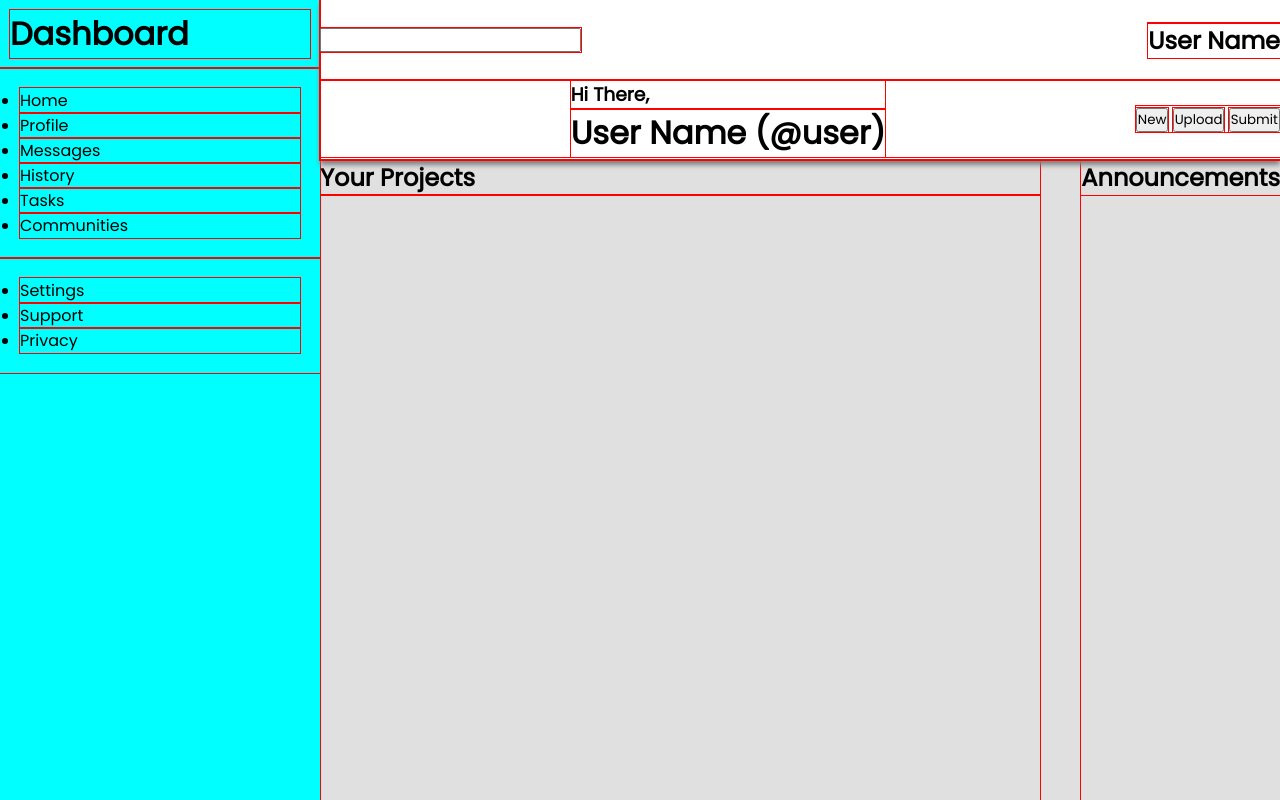
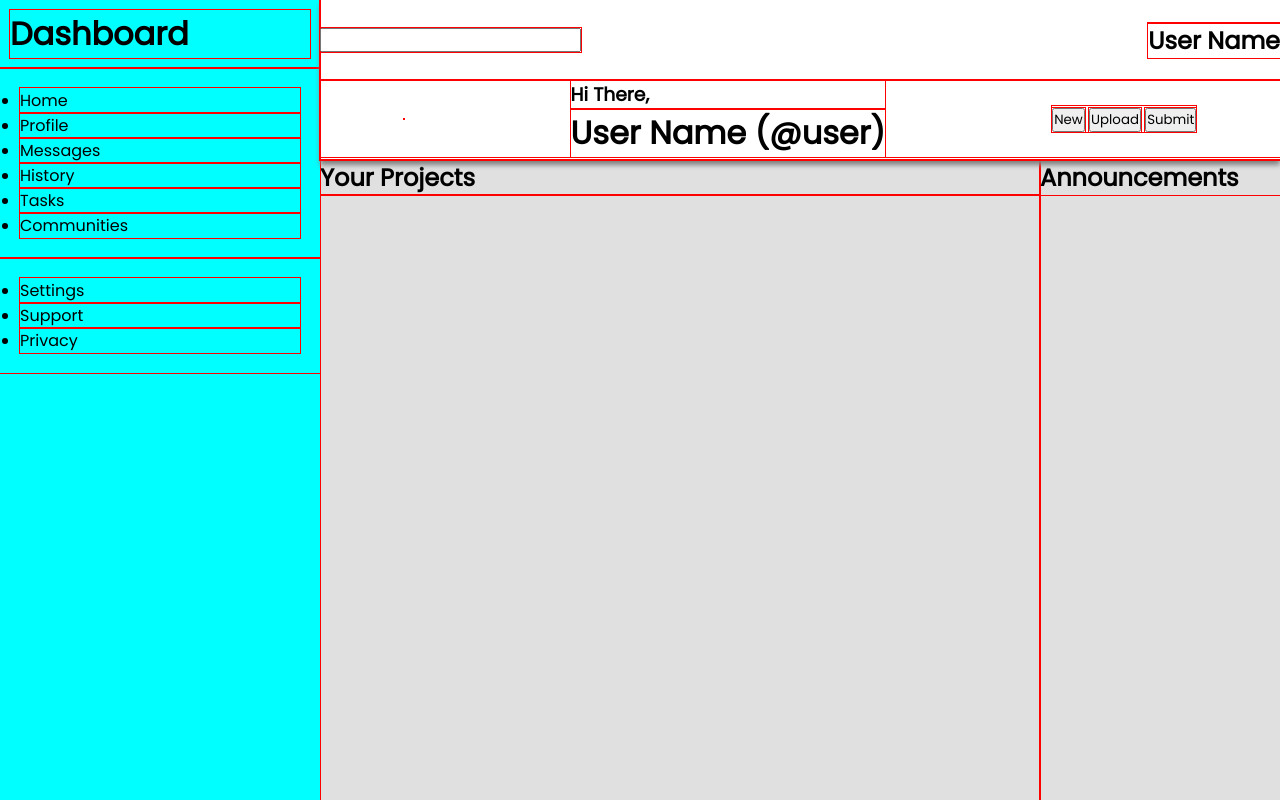
Before and after one commit to Bearnadetta/admin-dashboard, a plain HTML site: page index.html in a window 1280 px wide. Drawn offline with Linux system fonts and the light colour scheme.

Commit message:
main div now displays projects and announcements in grid instead of flex

```diff
--- a/style.css
+++ b/style.css
@@ -47,7 +47,7 @@
 }
 .header-main {
     display: flex;
-    justify-content: space-between;
+    justify-content: space-around;
     align-items: center;
 }
 .main {
@@ -55,11 +55,13 @@
     grid-column: 2/5;
     grid-row: 2/6;
     background-color: rgb(224, 224, 224);
-    display: flex;
-    justify-content: space-between;
+    display: grid;
+    grid-template-columns: repeat(8, 1fr);
+
 }
 .main-projects {
-    min-width: 75%;
+   grid-column: 1/7;
+
 }
 .project-container {
     display: grid;
@@ -67,5 +69,5 @@
     grid-auto-rows: 20%;
 }
 .main-announcements {
-    min-width: 20%;
+    grid-column: 7/9;
 }
```
